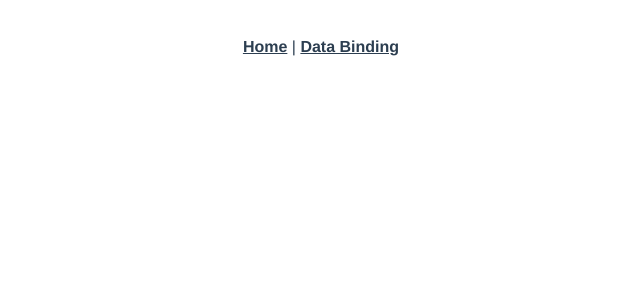
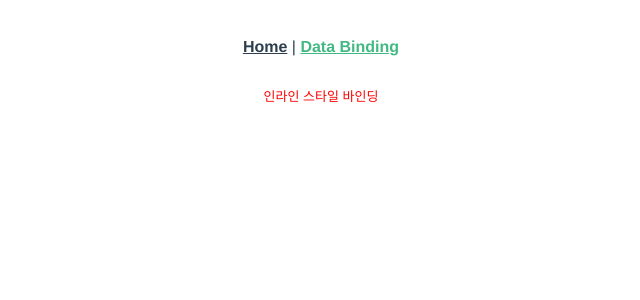
Before and after one commit to swat018/vue.js-project, a Vue app: page /databindingstyle in a window 1280 px wide. Before the commit this address had no page. Shown: the top 300 px of the page, without its empty margins (319-959 px from the left). Built offline with nearby package versions, Linux system fonts and the light colour scheme.

Commit message:
데이터 바인딩 - 인라인 스타일 바인딩

```diff
--- a/src/App.vue
+++ b/src/App.vue
@@ -1,7 +1,7 @@
 <template>
   <div id="nav">
     <router-link to="/">Home</router-link> |
-    <router-link to="/databindingclass2">Data Binding</router-link>
+    <router-link to="/databindingstyle">Data Binding</router-link>
   </div>
   <router-view/>
 </template>
--- a/src/router/index.js
+++ b/src/router/index.js
@@ -3,7 +3,7 @@ import {
   createWebHistory
 } from 'vue-router'
 import Home from '../views/Home.vue'
-import DataBindingClass2 from '../views/DataBindingClass2'
+import DataBindingStyle from '../views/DataBindingStyle'
 
 const routes = [
   {
@@ -20,9 +20,9 @@ const routes = [
     component: () => import(/* webpackChunkName: "about" */ '../views/About.vue')
   },
   {
-    path: '/databindingclass2',
-    name: 'DataBindingClass2',
-    component: DataBindingClass2
+    path: '/databindingstyle',
+    name: 'DataBindingStyle',
+    component: DataBindingStyle
   }
 ]
 
--- /dev/null
+++ b/src/views/DataBindingStyle.vue
@@ -0,0 +1,17 @@
+<template>
+  <div v-bind:style="styleObject">인라인 스타일 바인딩</div>
+</template>
+
+<script>
+export default {
+  name: "DataBindingStyle",
+  data() {
+    return {
+      styleObject: {
+        color: 'red',
+        fontSize: '13px'
+      }
+    };
+  }
+}
+</script>
```
